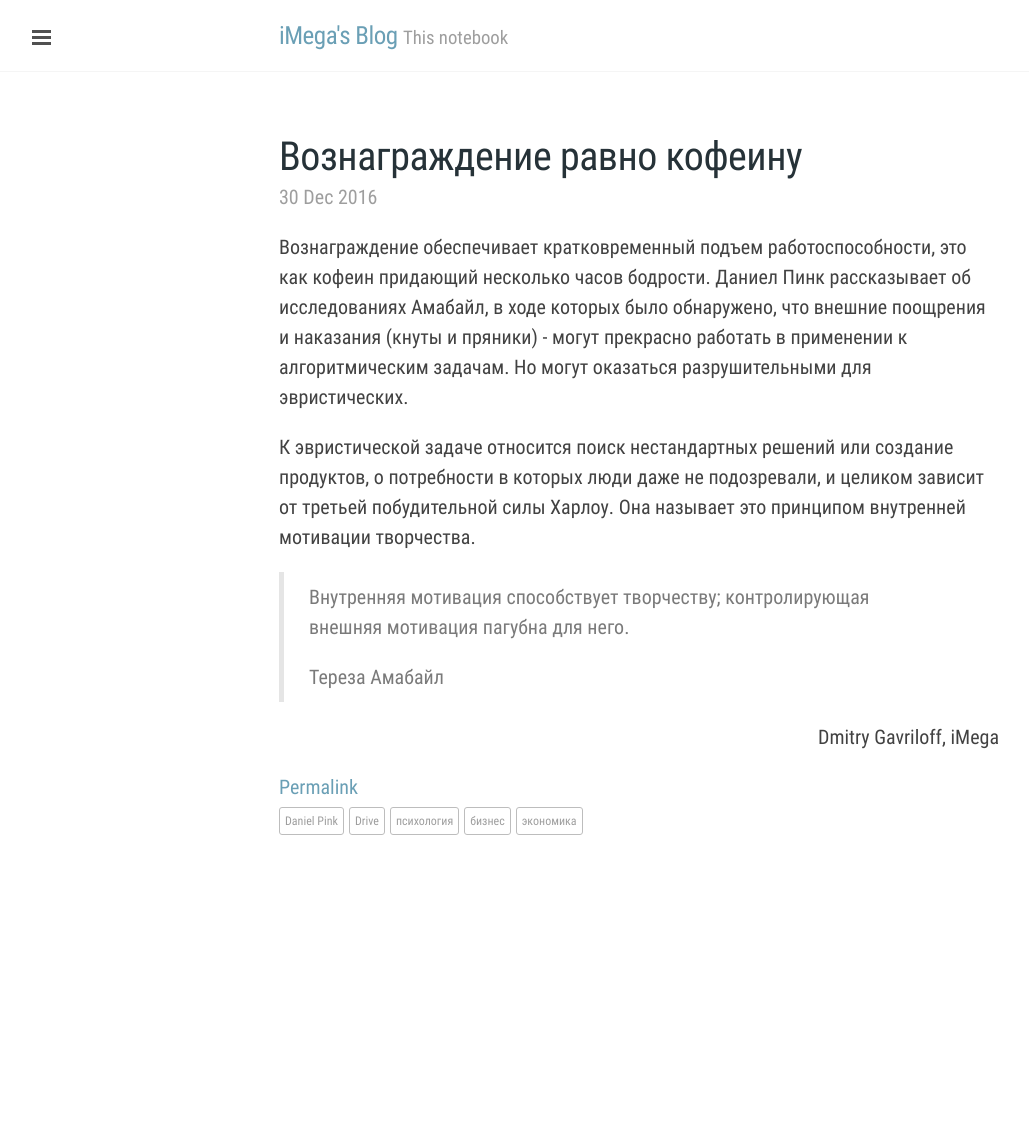
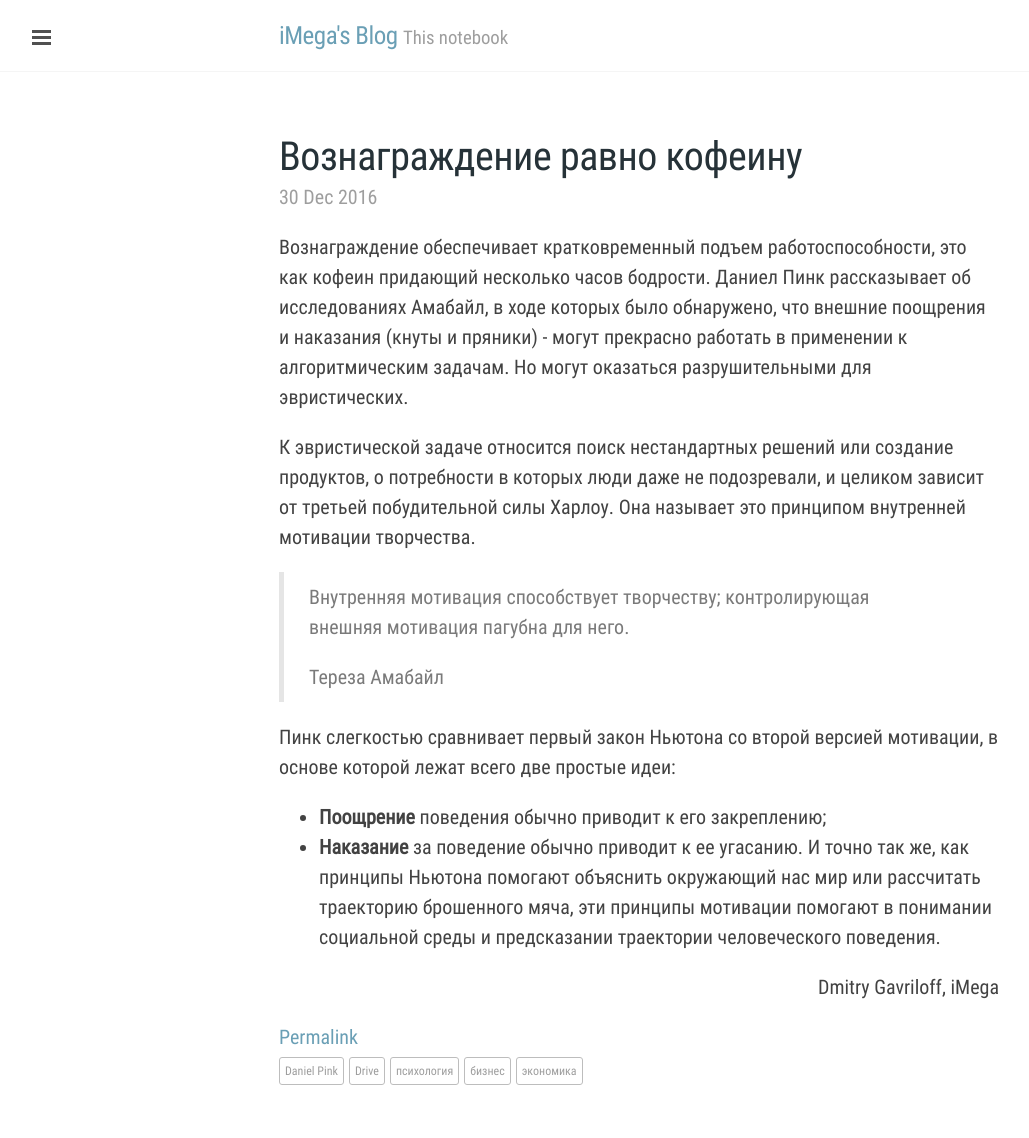
Before and after one commit to iMega/imega.github.io, a Jekyll site: the page built from _posts/2016-12-30-daniel-pink-drive.md, in a window 1280 px wide. Shown: the whole page, without its empty margins (1-1030 px from the left). Built offline with Jekyll 4.4.1, drawn with Linux system fonts in a browser that asks for light colours; comment, search, counter and statistics services are not loaded; before the commit the page ends 900 px from its top, so only the background shows below that.

Commit message:
daniel pink drive

```diff
--- a/_posts/2016-12-30-daniel-pink-drive.md
+++ b/_posts/2016-12-30-daniel-pink-drive.md
@@ -27,3 +27,11 @@ tags:
 >контролирующая внешняя мотивация пагубна для него.
 >
 >Тереза Амабайл
+
+Пинк слегкостью сравнивает первый закон Ньютона со второй версией мотивации,
+в основе которой лежат всего две простые идеи:
+  - **Поощрение** поведения обычно приводит к его закреплению;
+  - **Наказание** за поведение обычно приводит к ее угасанию.
+И точно так же, как принципы Ньютона помогают объяснить окружающий нас мир
+или рассчитать траекторию брошенного мяча, эти принципы мотивации помогают
+в понимании социальной среды и предсказании траектории человеческого поведения.
```
